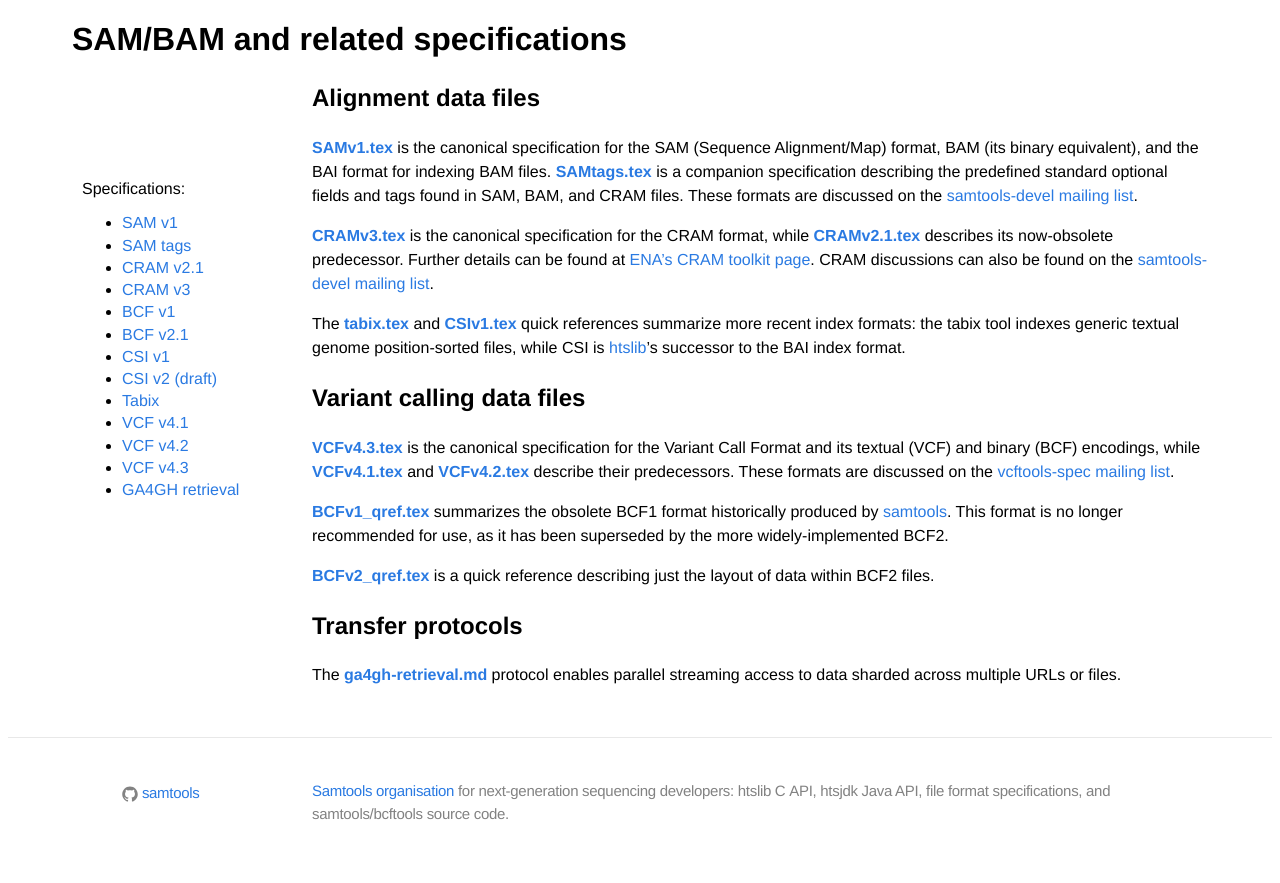
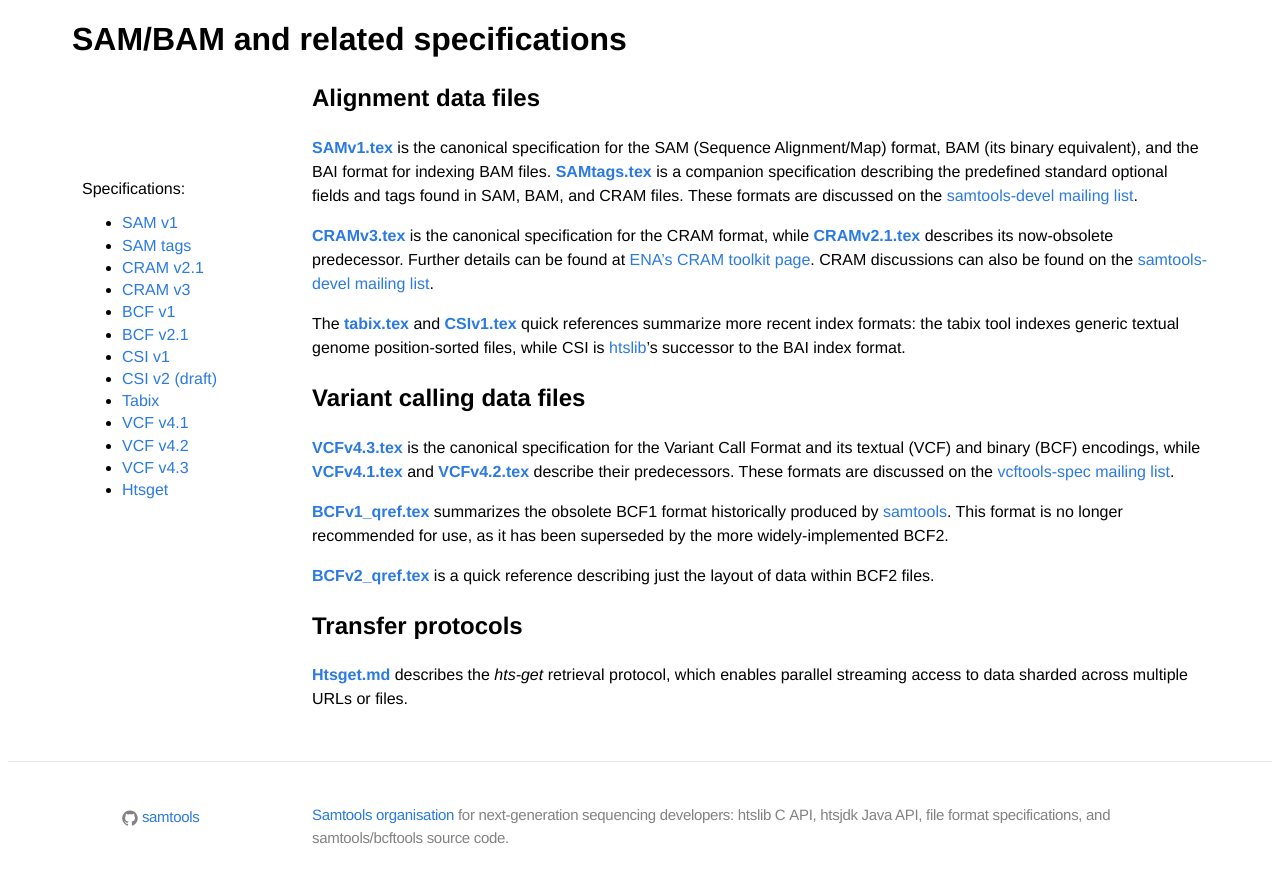
Before and after one commit to samtools/hts-specs, a Jekyll site: the page built from index.md, in a window 1280 px wide. Shown: the top 883 px of the page. Built offline with Jekyll 4.4.1, drawn with Linux system fonts in a browser that asks for light colours.

Commit message:
Rename to "htsget", the newly-chosen name for the protocol

```diff
--- a/index.md
+++ b/index.md
@@ -25,7 +25,7 @@ Specifications:
 - [VCF v4.1](VCFv4.1.pdf)
 - [VCF v4.2](VCFv4.2.pdf)
 - [VCF v4.3](VCFv4.3.pdf)
-- [GA4GH retrieval](ga4gh-retrieval.html)
+- [Htsget](htsget.html)
 </div>
 <div class="mainbar">
 {% for line in readme_lines offset: 5 %}
```
Also changed, not shown: htsget.md (renamed from ga4gh-retrieval.md, +3 -3 lines), README.md, pub/htsget-ticket.png (renamed from pub/ga4gh-ticket.png).
